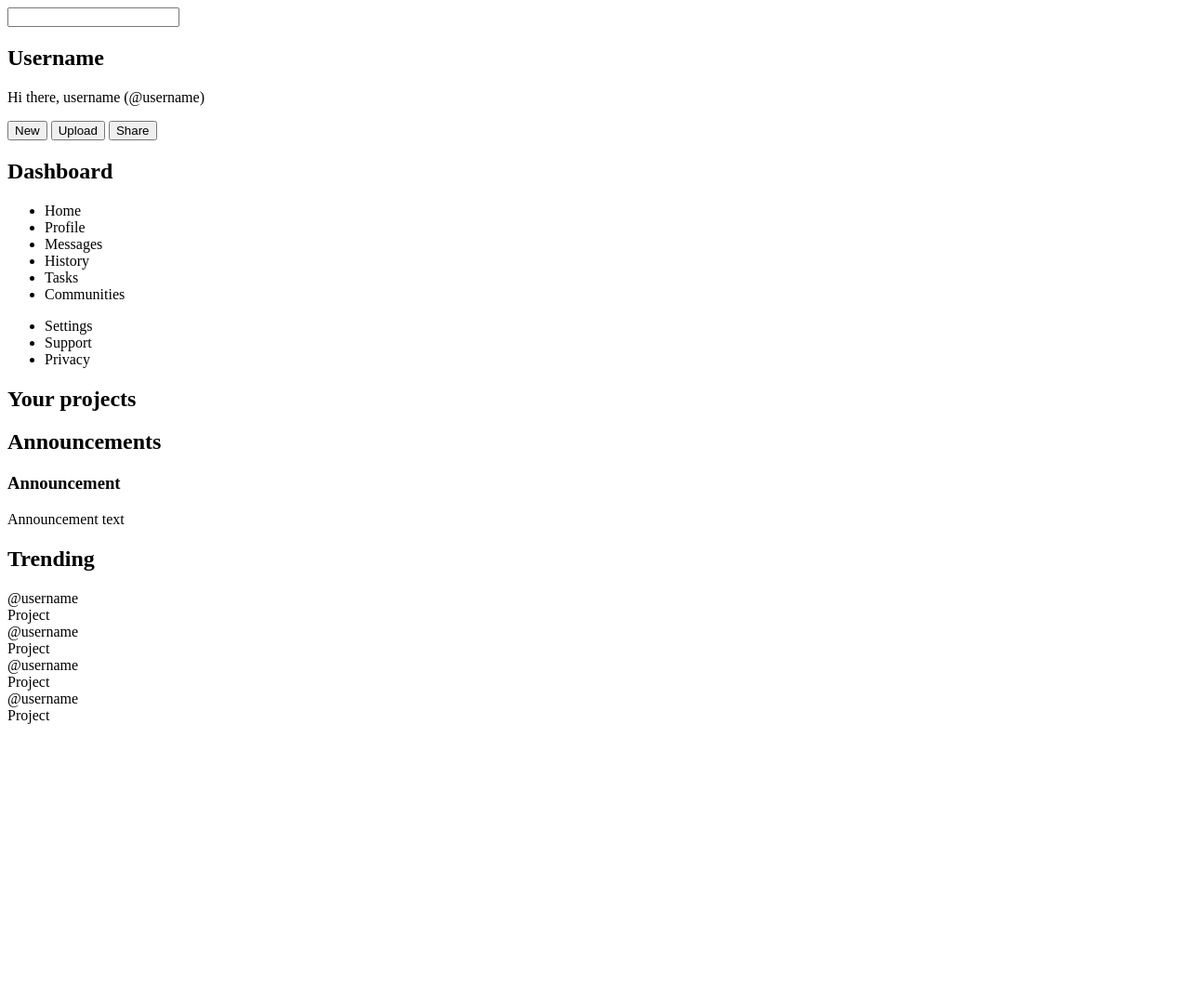
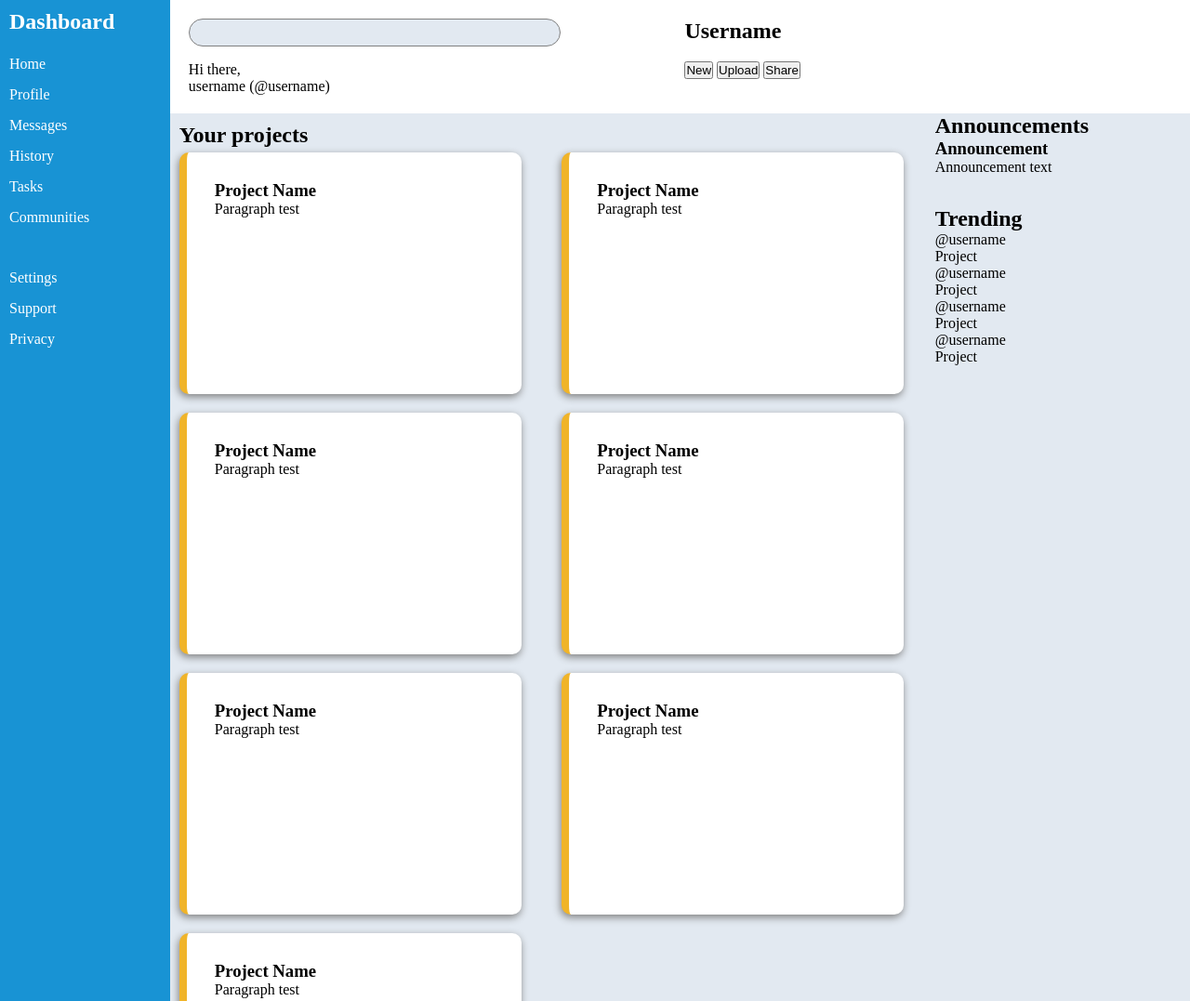
Before and after one commit to ROSS1996/dashboard-t1, a plain HTML site: page index.html in a window 1280 px wide. Shown: the top 1077 px of the page at 93% size. Before the commit the page ends 800 px from the top, so only its background shows below. Drawn offline with Linux system fonts and the light colour scheme.

Commit message:
Add grid layout

```diff
--- a/index.html
+++ b/index.html
@@ -5,12 +5,13 @@
     <meta http-equiv="X-UA-Compatible" content="IE=edge">
     <meta name="viewport" content="width=device-width, initial-scale=1.0">
     <title>Dashboard</title>
+    <link rel="stylesheet" href="style.css">
 </head>
 <body>
     <header>
         <input type="search" name="search" id="search">
         <h2>Username</h2>
-        <p>Hi there, username (@username)</p>
+        <p>Hi there,<br> username (@username)</p>
         <div>
             <button type="button">New</button>
             <button type="button">Upload</button>
@@ -18,8 +19,10 @@
         </div>
     </header>
     <nav class="sidebar">
+        <div class="logo">
             <h1>Dashboard</h1>
-        <ul>
+        </div>
+        <ul class="navigation navlinks">
             <li>Home</li>
             <li>Profile</li>
             <li>Messages</li>
@@ -27,7 +30,7 @@
             <li>Tasks</li>
             <li>Communities</li>
         </ul>
-        <ul>
+        <ul class="settings navlinks">
             <li>Settings</li>
             <li>Support</li>
             <li>Privacy</li>
@@ -36,8 +39,39 @@
     <main>
         <section class="projects">
             <h2>Your projects</h2>
+            <div class="projectList">
+                <div class="card">
+                    <h3>Project Name</h3>
+                    <p>Paragraph test</p>
+                </div>
+                <div class="card">
+                    <h3>Project Name</h3>
+                    <p>Paragraph test</p>
+                </div>
+                <div class="card">
+                    <h3>Project Name</h3>
+                    <p>Paragraph test</p>
+                </div>
+                <div class="card">
+                    <h3>Project Name</h3>
+                    <p>Paragraph test</p>
+                </div>
+                <div class="card">
+                    <h3>Project Name</h3>
+                    <p>Paragraph test</p>
+                </div>
+                <div class="card">
+                    <h3>Project Name</h3>
+                    <p>Paragraph test</p>
+                </div>
+                <div class="card">
+                    <h3>Project Name</h3>
+                    <p>Paragraph test</p>
+                </div>
+            </div>
         </section>
-        <section class="announcements">
+        <section class="other">
+            <div class="announcements">
                 <h2>Announcements</h2>
                 <div class="announcementList">
                     <div>
@@ -48,7 +82,7 @@
                     </div>
                 </div>
             </section>
-        <section class="trending">
+            <div class="trending">
                 <h2>Trending</h2>
                 <div class="trendingProjects">
                     <div>@username<br>Project</div>
@@ -56,6 +90,7 @@
                     <div>@username<br>Project</div>
                     <div>@username<br>Project</div>
                 </div>
+            </div>
         </section>
     </main>
 </body>
--- /dev/null
+++ b/style.css
@@ -0,0 +1,98 @@
+* {
+    margin: 0;
+    padding: 0;
+}
+
+body {
+    height: 100%;
+    display: grid;
+    grid-template-columns: 1fr 6fr;
+    grid-template-rows: 1fr 8fr;
+}
+
+nav {
+    padding: 10px;
+    background-color: #1893d4;
+    color: white;
+    grid-column: 1;
+    grid-row: 1 / span 3;
+    display: grid;
+    grid-template-rows: 10px 1fr 3fr 1fr;
+    gap: 40px;
+}
+
+header, main {
+    grid-column: 2;
+}
+
+header {
+    grid-row: 1;
+    background-color: white;
+    display: grid;
+    grid-template-columns: 1fr 1fr;
+    grid-template-rows:  1fr 1fr;
+    gap: 10px;
+    padding: 20px;
+}
+
+main {
+    grid-row: 2;
+    background-color: #e2e9f1;
+    display: grid;
+    grid-template-rows: 100px 1fr;
+    grid-template-columns: 3fr 1fr;
+}
+
+.logo {
+    display: flex;
+    flex-direction: row;
+}
+
+.navlinks {
+    display: flex;
+    flex-direction: column;
+    gap: 15px;
+}
+
+#search {
+    width: 400px;
+    height: 30px;
+    border-radius: 15px;
+    border: 1px solid gray;
+    background-color: #e2e9f1;
+    text-indent: 15px;
+    padding: 5px;
+}
+
+.projects {
+    display: grid;
+    grid-template-rows: 1fr 5fr;
+    padding: 10px;
+    gap: 5px;
+}
+
+.projectList {
+    display: grid;
+    grid-template-columns: repeat(auto-fit, minmax(360px, 1fr));
+    gap: 20px
+}
+
+.announcements {
+    grid-row: 1;
+    grid-column: 2;
+}
+
+.trending {
+    grid-row: 2;
+    grid-column: 2;
+}
+
+.card {
+    height: 200px;
+    width: 300px;
+    background-color: white;
+    border-radius: 10px;
+    padding: 30px;
+    border-left: 8px solid #f0b429;
+    box-shadow: -1px 3px 8px gray;
+}
```
Lines whose indentation alone changed are shown as unchanged.
